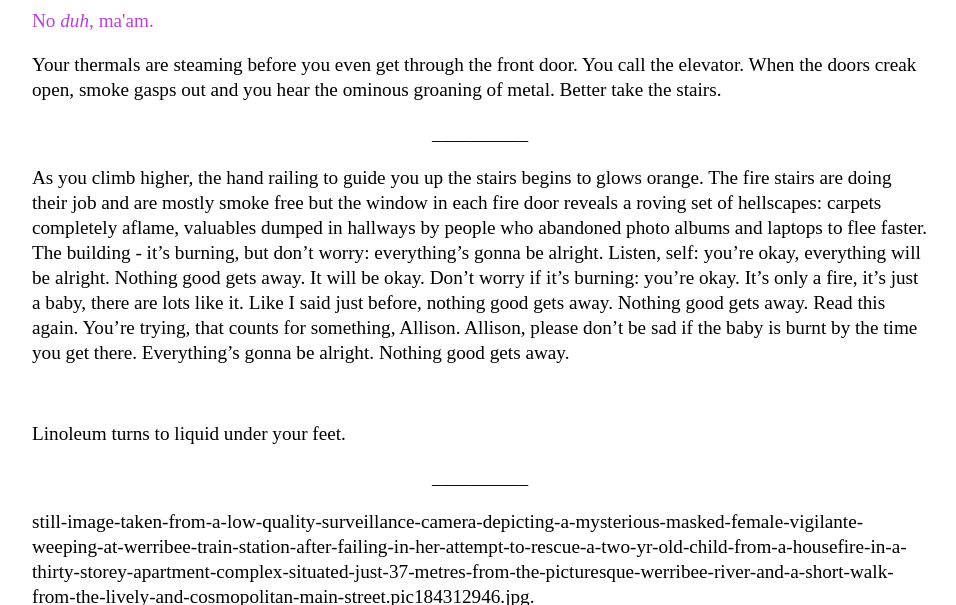
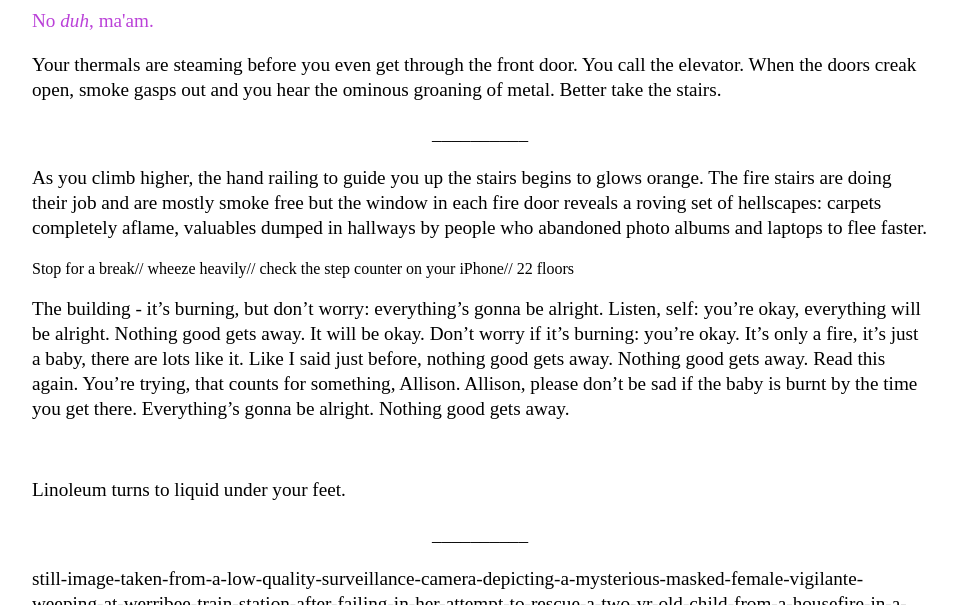
Before and after one commit to Pinelife/pinelife.github.io, a Jekyll site: the page Hellhole/Room12.html, which Jekyll copies as it is, in a window 1280 px wide and 900 px high, scrolled down 1931 px, cut to the strip 0-605 px from the top of the window. Shown: the whole strip, without its empty margins (160-1116 px from the left). Built offline with Jekyll 4.4.1, drawn with Linux system fonts in a browser that asks for light colours.

Commit message:
Update Room12.html

```diff
--- a/Hellhole/Room12.html
+++ b/Hellhole/Room12.html
@@ -132,8 +132,9 @@ __________
   <p>As you climb higher, the hand railing to guide you up the stairs begins to glows orange. The fire stairs are doing their job and
 are mostly smoke free but the window in each fire door reveals a roving set of hellscapes:
   carpets completely aflame, valuables dumped in hallways by people who abandoned photo albums and laptops to flee faster.
-
-    <br/>
+</p>
+Stop for a break// wheeze heavily// check the step counter on your iPhone// 22 floors
+   <p>
 The building - it’s burning, but don’t worry: everything’s gonna be alright. Listen, self: you’re okay, everything will be alright. Nothing good gets
   away. It will be okay. Don’t worry if it’s burning: you’re okay. It’s only a fire, it’s just a baby, there are lots like it. Like I
   said just before, nothing good gets away. Nothing good gets away. Read this again. You’re trying, that counts for something, Allison.
```
